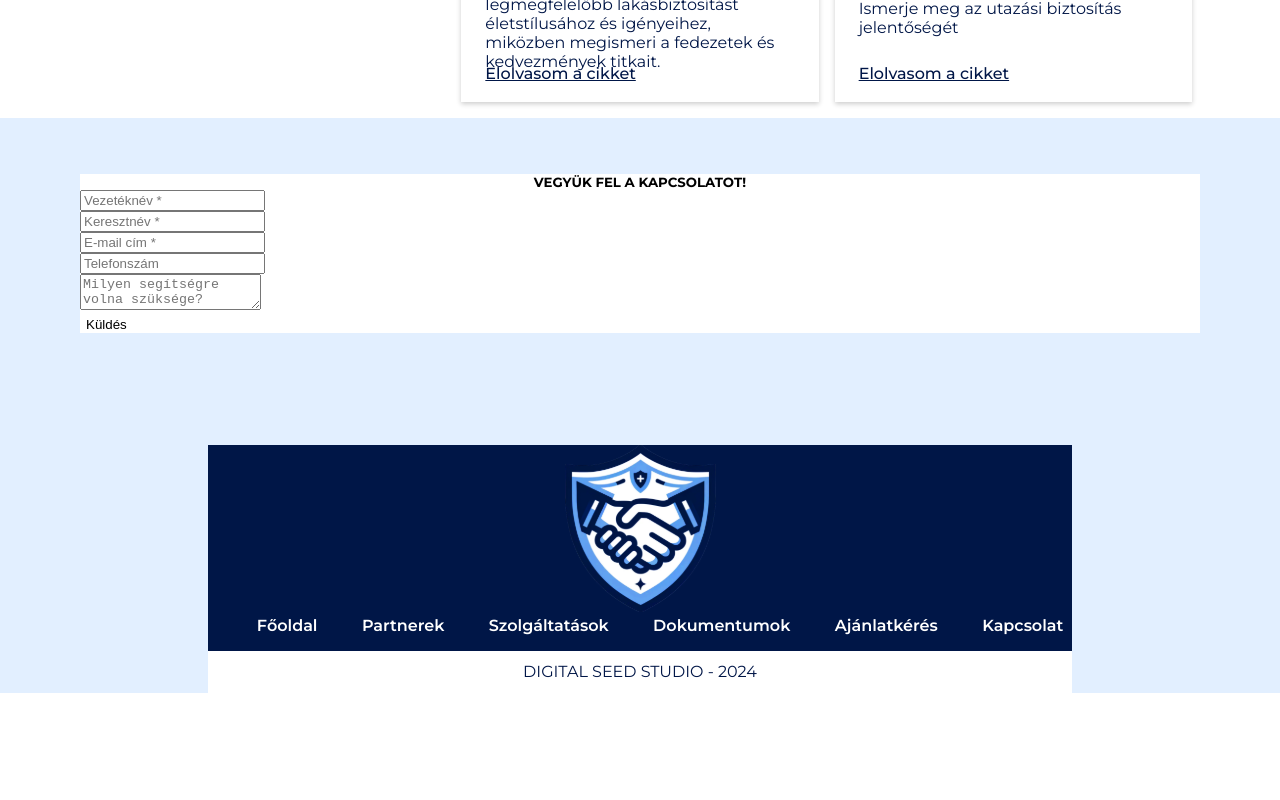
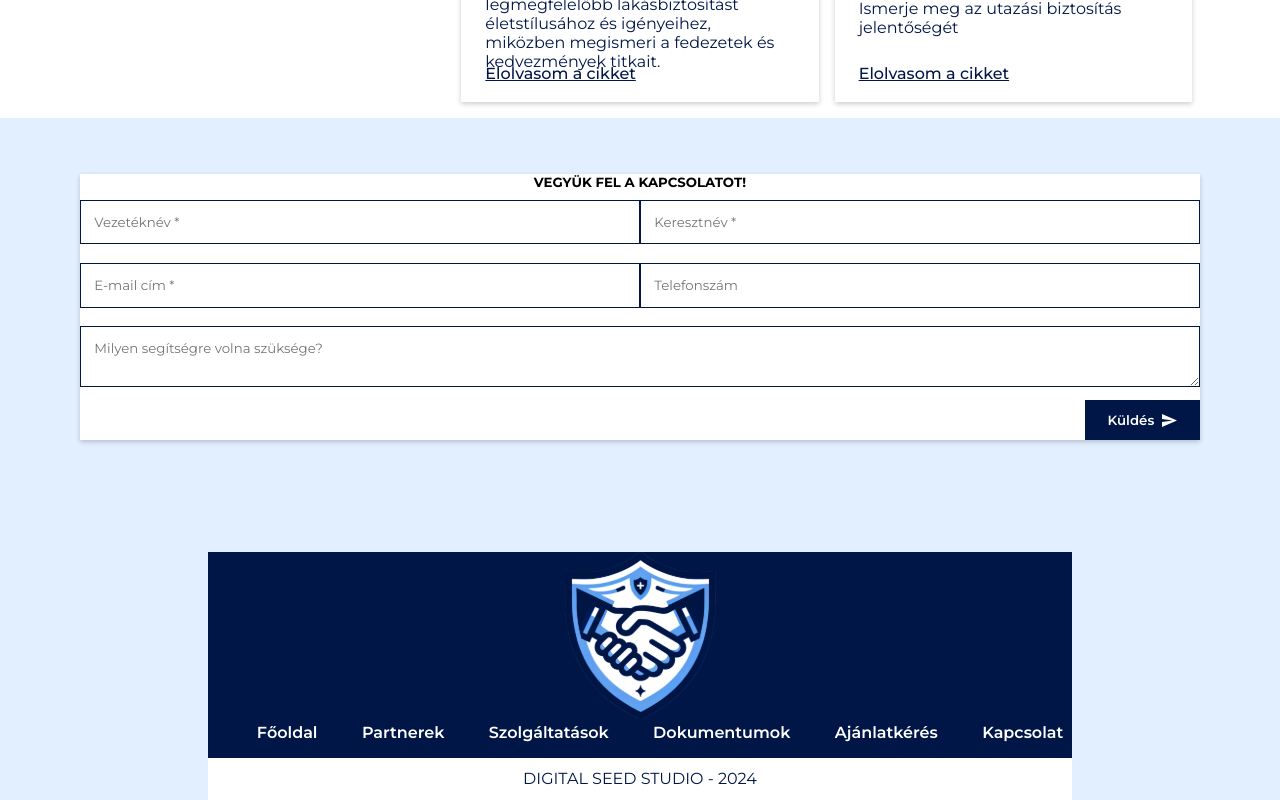
Before and after one commit to Karakrisz/biztosAlkuszApp, a Nuxt app: page / in a window 1280 px wide. Shown: the part 3762-4562 px from the top of the page. Before the commit the page ends 4455 px from the top, so only its background shows below. Built offline with nearby package versions, Linux system fonts and the light colour scheme.

Commit message:
upDate
front end

```diff
--- a/components/AppFooter.vue
+++ b/components/AppFooter.vue
@@ -6,25 +6,35 @@
                 <h5 class="text-transform-uppercase text-center">VEGYÜK FEL A KAPCSOLATOT!</h5>
                 <div class="contact-form">
                     <form @submit.prevent="sendEmail">
-                        <div class="form-group">
-                            <input placeholder="Vezetéknév *" type="text" id="firstname" v-model="form.firstname"
-                                required>
+                        <div class="contact-form__grid-box grid-2">
+                            <div class="form-group">
+                                <input class="form-group__input" placeholder="Vezetéknév *" type="text" id="firstname"
+                                    v-model="form.firstname" required>
+                            </div>
+                            <div class="form-group">
+                                <input class="form-group__input" placeholder="Keresztnév *" type="text" id="lastname"
+                                    v-model="form.lastname" required>
+                            </div>
+                        </div>
+                        <div class="contact-form__grid-box grid-2">
+                            <div class="form-group">
+                                <input class="form-group__input" placeholder="E-mail cím *" type="email" id="email"
+                                    v-model="form.email" required>
+                            </div>
+                            <div class="form-group">
+                                <input class="form-group__input" placeholder="Telefonszám" type="text" id="phonenumber"
+                                    v-model="form.phonenumber" required>
+                            </div>
                         </div>
                         <div class="form-group">
-                            <input placeholder="Keresztnév *" type="text" id="lastname" v-model="form.lastname"
-                                required>
+                            <textarea class="form-group__textarea" placeholder="Milyen segítségre volna szüksége?"
+                                id="message" v-model="form.message" required></textarea>
                         </div>
-                        <div class="form-group">
-                            <input placeholder="E-mail cím *" type="email" id="email" v-model="form.email" required>
+                        <div class="contact-form__btn-box t-end">
+                            <button class="page-btn text-color-w" type="submit">Küldés
+                                <img class="page-btn__img position-relative" src="/img/btn-arrow.svg"
+                                    alt="Biztos Alkuszom"></button>
                         </div>
-                        <div class="form-group">
-                            <input placeholder="Telefonszám" type="text" id="phonenumber" v-model="form.phonenumber" required>
-                        </div>
-                        <div class="form-group">
-                            <textarea placeholder="Milyen segítségre volna szüksége?" id="message"
-                                v-model="form.message" required></textarea>
-                        </div>
-                        <button type="submit">Küldés</button>
                     </form>
                 </div>
             </div>
--- a/static/css/app.css
+++ b/static/css/app.css
@@ -3,6 +3,12 @@
 body {
     max-width: 2570px;
     margin: auto;
+}
+
+body,
+input,
+textarea,
+button {
     font-family: "Montserrat", sans-serif;
 }
 
@@ -63,17 +69,22 @@ ul {
     display: flex;
 }
 
+.grid-2,
 .grid-3,
 .grid-7 {
     display: grid;
 }
 
-.grid-7 {
-    grid-template-columns: repeat(7, 1fr);
+.grid-2 {
+    grid-template-columns: repeat(2, 1fr);
 }
 
 .grid-3 {
     grid-template-columns: repeat(3, 1fr);
+}
+
+.grid-7 {
+    grid-template-columns: repeat(7, 1fr);
 }
 
 .float-right {
@@ -176,7 +187,8 @@ ul {
 .page__header,
 .services-content,
 .page-link,
-.footer-content__link-box {
+.footer-content__link-box,
+.page-btn {
     background: #001647;
 }
 
@@ -186,13 +198,15 @@ ul {
     font-weight: 700;
 }
 
-.page-link {
+.page-link,
+.page-btn {
     padding: 0.5em 1.5em;
 }
 
 .menu__item,
 .page-link,
-.footer-link {
+.footer-link,
+.page-btn {
     font-weight: 600;
 }
 
@@ -203,13 +217,20 @@ ul {
 
 .slider-content__img,
 .service-bottom__img,
-.blog-box__img {
+.blog-box__img,
+.form-group__input,
+.form-group__textarea {
     width: 100%;
 }
 
 .slider-content__img,
 .service-bottom__img {
     height: 100%;
+}
+
+.blog-box__text,
+.footer-content__form {
+    box-shadow: 0 2px 5px rgba(0, 0, 0, 0.2);
 }
 
 
@@ -377,7 +398,6 @@ ul {
 }
 
 .blog-box__text {
-    box-shadow: 0 2px 5px rgba(0, 0, 0, 0.2);
     height: 14.7em;
     padding: 1.5em;
     margin-top: -5px;
@@ -436,6 +456,24 @@ ul {
     padding: .7em;
 }
 
+.page-btn {
+    padding: 0.9em 1.5em;
+    cursor: pointer;
+}
+
+.page-btn__img {
+    width: 20%;
+    top: .15em;
+    margin-left: .3em;
+}
+
+.form-group__input,
+.form-group__textarea {
+    border: 1px solid #001647;
+    padding: 1em;
+    margin: 0.7em 0;
+}
+
 
 /********************  Footer formating end **********************/
 
```
Also changed, not shown: static/img/btn-arrow.svg (added).
